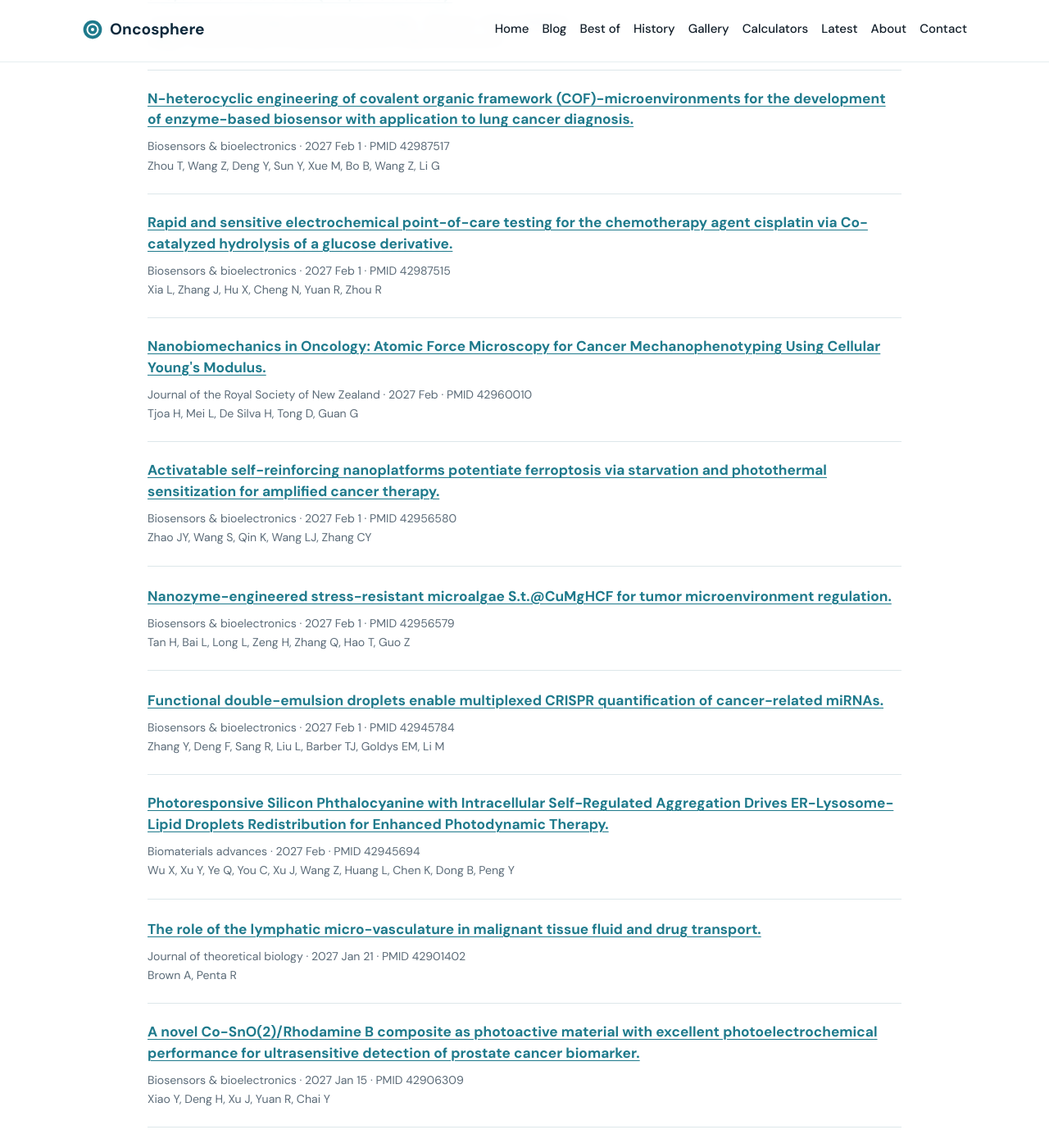
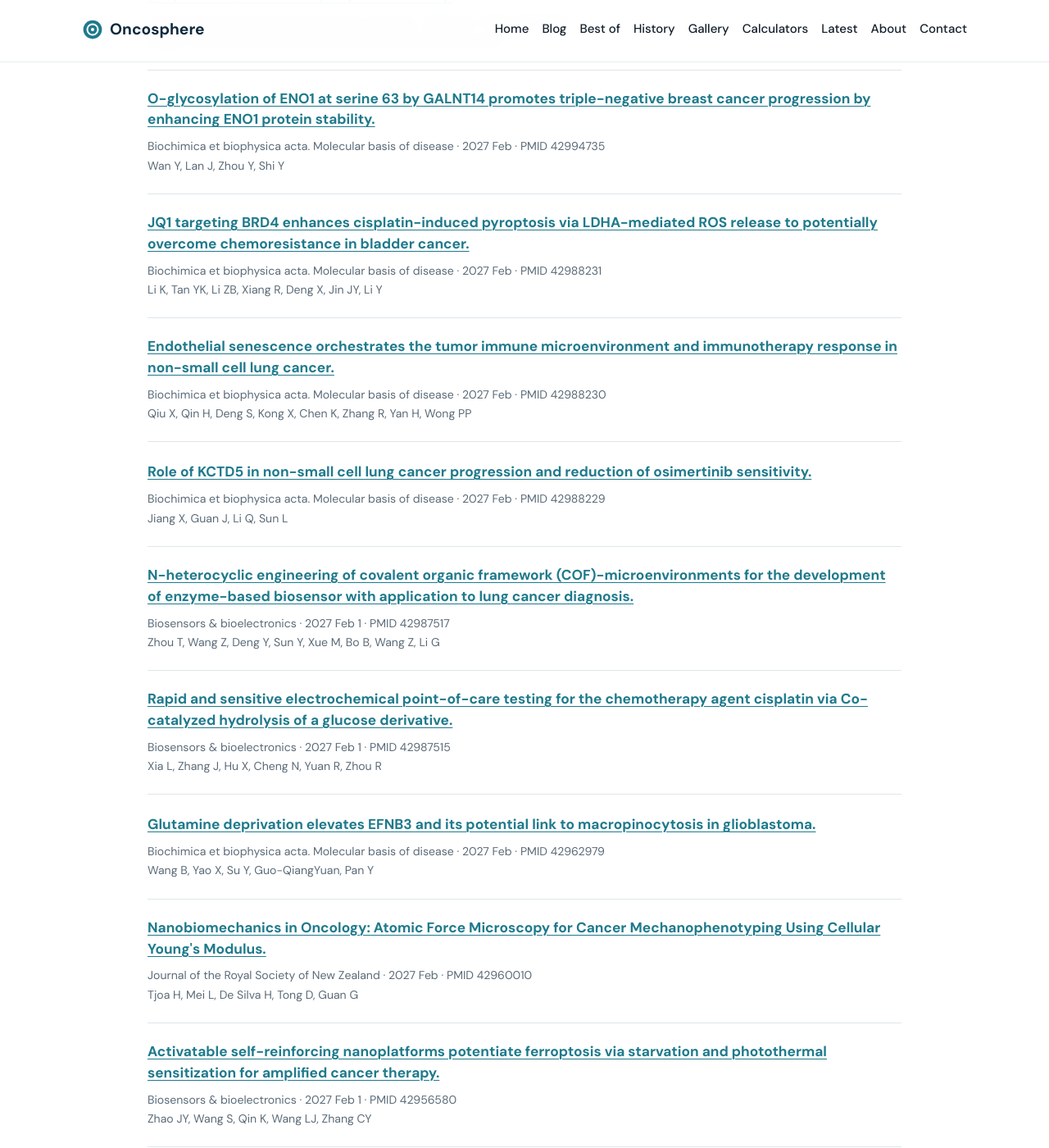
Before and after one commit to senthilstar/Oncosphere, a Jekyll site: the page built from latest.md, in a window 1280 px wide and 1400 px high, scrolled down 1251 px. Shown: the whole window at 82% size. Built offline with Jekyll 4.4.1, drawn with Linux system fonts in a browser that asks for light colours; some of the changed text lies outside the part shown.

Commit message:
Refresh oncology research feeds

```diff
--- a/_data/latest_pubmed.json
+++ b/_data/latest_pubmed.json
@@ -10,30 +10,6 @@
       "Huang L"
     ],
     "url": "https://pubmed.ncbi.nlm.nih.gov/42933160/"
-  },
-  {
-    "pmid": "42901134",
-    "title": "Thermosensitive and tumor-targeted asparaginase fusion protein enables metabolic-immunotherapy for solid tumors.",
-    "journal": "Biomaterials",
-    "pubdate": "2027 Mar",
-    "authors": [
-      "Gong L",
-      "Wang X",
-      "Zheng Y",
-      "Liu S",
-      "Zhang F",
-      "Sun Y",
-      "Qi Y",
-      "Han L",
-      "Gong Y",
-      "Huang S",
-      "Han C",
-      "Xie J",
-      "Zhu S",
-      "Wei X",
-      "Gao W"
-    ],
-    "url": "https://pubmed.ncbi.nlm.nih.gov/42901134/"
   },
   {
     "pmid": "42981670",
@@ -114,6 +90,23 @@
     "url": "https://pubmed.ncbi.nlm.nih.gov/43032513/"
   },
   {
+    "pmid": "43000092",
+    "title": "FSTL1(high) hepatic stellate cells secrete CCL3 to activate the PI3K/AKT/mTOR pathway, initiating anoikis resistance and promoting hepatocellular carcinoma progression.",
+    "journal": "Biochimica et biophysica acta. Molecular basis of disease",
+    "pubdate": "2027 Feb",
+    "authors": [
+      "Wang Y",
+      "Wang H",
+      "Nie Y",
+      "Xue H",
+      "Zhou Y",
+      "Li C",
+      "Zhang C",
+      "Gu C"
+    ],
+    "url": "https://pubmed.ncbi.nlm.nih.gov/43000092/"
+  },
+  {
     "pmid": "42999803",
     "title": "Outcomes of Patients with Rare Cancers Treated with Immune Checkpoint Inhibitors with and Without Lung and/or Liver Metastases (NCI/SWOG S1609).",
     "journal": "Journal of immunotherapy and precision oncology",
@@ -128,6 +121,65 @@
       "Kurzrock R"
     ],
     "url": "https://pubmed.ncbi.nlm.nih.gov/42999803/"
+  },
+  {
+    "pmid": "42994735",
+    "title": "O-glycosylation of ENO1 at serine 63 by GALNT14 promotes triple-negative breast cancer progression by enhancing ENO1 protein stability.",
+    "journal": "Biochimica et biophysica acta. Molecular basis of disease",
+    "pubdate": "2027 Feb",
+    "authors": [
+      "Wan Y",
+      "Lan J",
+      "Zhou Y",
+      "Shi Y"
+    ],
+    "url": "https://pubmed.ncbi.nlm.nih.gov/42994735/"
+  },
+  {
+    "pmid": "42988231",
+    "title": "JQ1 targeting BRD4 enhances cisplatin-induced pyroptosis via LDHA-mediated ROS release to potentially overcome chemoresistance in bladder cancer.",
+    "journal": "Biochimica et biophysica acta. Molecular basis of disease",
+    "pubdate": "2027 Feb",
+    "authors": [
+      "Li K",
+      "Tan YK",
+      "Li ZB",
+      "Xiang R",
+      "Deng X",
+      "Jin JY",
+      "Li Y"
+    ],
+    "url": "https://pubmed.ncbi.nlm.nih.gov/42988231/"
+  },
+  {
+    "pmid": "42988230",
+    "title": "Endothelial senescence orchestrates the tumor immune microenvironment and immunotherapy response in non-small cell lung cancer.",
+    "journal": "Biochimica et biophysica acta. Molecular basis of disease",
+    "pubdate": "2027 Feb",
+    "authors": [
+      "Qiu X",
+      "Qin H",
+      "Deng S",
+      "Kong X",
+      "Chen K",
+      "Zhang R",
+      "Yan H",
+      "Wong PP"
+    ],
+    "url": "https://pubmed.ncbi.nlm.nih.gov/42988230/"
+  },
+  {
+    "pmid": "42988229",
+    "title": "Role of KCTD5 in non-small cell lung cancer progression and reduction of osimertinib sensitivity.",
+    "journal": "Biochimica et biophysica acta. Molecular basis of disease",
+    "pubdate": "2027 Feb",
+    "authors": [
+      "Jiang X",
+      "Guan J",
+      "Li Q",
+      "Sun L"
+    ],
+    "url": "https://pubmed.ncbi.nlm.nih.gov/42988229/"
   },
   {
     "pmid": "42987517",
@@ -162,6 +214,20 @@
     "url": "https://pubmed.ncbi.nlm.nih.gov/42987515/"
   },
   {
+    "pmid": "42962979",
+    "title": "Glutamine deprivation elevates EFNB3 and its potential link to macropinocytosis in glioblastoma.",
+    "journal": "Biochimica et biophysica acta. Molecular basis of disease",
+    "pubdate": "2027 Feb",
+    "authors": [
+      "Wang B",
+      "Yao X",
+      "Su Y",
+      "Guo-QiangYuan",
+      "Pan Y"
+    ],
+    "url": "https://pubmed.ncbi.nlm.nih.gov/42962979/"
+  },
+  {
     "pmid": "42960010",
     "title": "Nanobiomechanics in Oncology: Atomic Force Microscopy for Cancer Mechanophenotyping Using Cellular Young's Modulus.",
     "journal": "Journal of the Royal Society of New Zealand",
@@ -188,81 +254,5 @@
       "Zhang CY"
     ],
     "url": "https://pubmed.ncbi.nlm.nih.gov/42956580/"
-  },
-  {
-    "pmid": "42956579",
-    "title": "Nanozyme-engineered stress-resistant microalgae S.t.@CuMgHCF for tumor microenvironment regulation.",
-    "journal": "Biosensors & bioelectronics",
-    "pubdate": "2027 Feb 1",
-    "authors": [
-      "Tan H",
-      "Bai L",
-      "Long L",
-      "Zeng H",
-      "Zhang Q",
-      "Hao T",
-      "Guo Z"
-    ],
-    "url": "https://pubmed.ncbi.nlm.nih.gov/42956579/"
-  },
-  {
-    "pmid": "42945784",
-    "title": "Functional double-emulsion droplets enable multiplexed CRISPR quantification of cancer-related miRNAs.",
-    "journal": "Biosensors & bioelectronics",
-    "pubdate": "2027 Feb 1",
-    "authors": [
-      "Zhang Y",
-      "Deng F",
-      "Sang R",
-      "Liu L",
-      "Barber TJ",
-      "Goldys EM",
-      "Li M"
-    ],
-    "url": "https://pubmed.ncbi.nlm.nih.gov/42945784/"
-  },
-  {
-    "pmid": "42945694",
-    "title": "Photoresponsive Silicon Phthalocyanine with Intracellular Self-Regulated Aggregation Drives ER-Lysosome-Lipid Droplets Redistribution for Enhanced Photodynamic Therapy.",
-    "journal": "Biomaterials advances",
-    "pubdate": "2027 Feb",
-    "authors": [
-      "Wu X",
-      "Xu Y",
-      "Ye Q",
-      "You C",
-      "Xu J",
-      "Wang Z",
-      "Huang L",
-      "Chen K",
-      "Dong B",
-      "Peng Y"
-    ],
-    "url": "https://pubmed.ncbi.nlm.nih.gov/42945694/"
-  },
-  {
-    "pmid": "42901402",
-    "title": "The role of the lymphatic micro-vasculature in malignant tissue fluid and drug transport.",
-    "journal": "Journal of theoretical biology",
-    "pubdate": "2027 Jan 21",
-    "authors": [
-      "Brown A",
-      "Penta R"
-    ],
-    "url": "https://pubmed.ncbi.nlm.nih.gov/42901402/"
-  },
-  {
-    "pmid": "42906309",
-    "title": "A novel Co-SnO(2)/Rhodamine B composite as photoactive material with excellent photoelectrochemical performance for ultrasensitive detection of prostate cancer biomarker.",
-    "journal": "Biosensors & bioelectronics",
-    "pubdate": "2027 Jan 15",
-    "authors": [
-      "Xiao Y",
-      "Deng H",
-      "Xu J",
-      "Yuan R",
-      "Chai Y"
-    ],
-    "url": "https://pubmed.ncbi.nlm.nih.gov/42906309/"
   }
 ]
```
